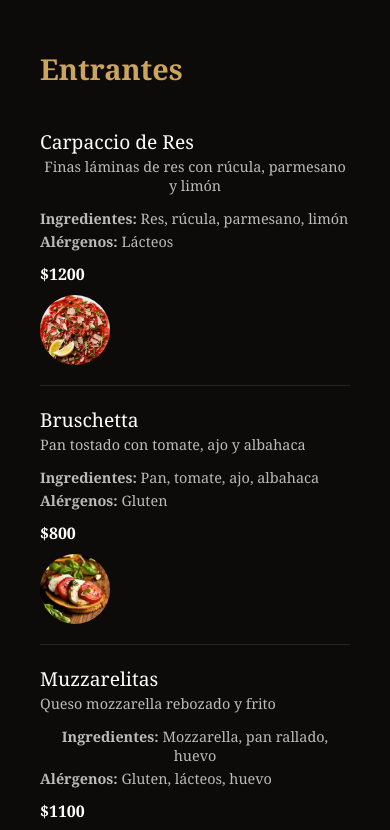
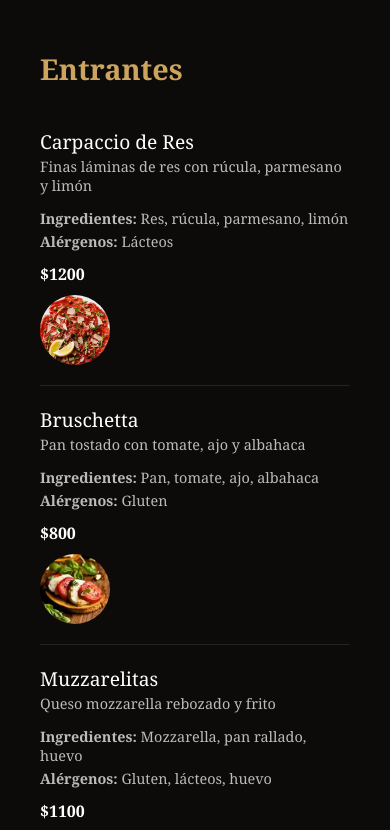
Before and after one commit to FedericoHerreraa/Apps-Interactivas, a React (Vite) app: page / in a window 390 px wide. Shown: the part 962-1792 px from the top of the page. Built offline with nearby package versions, Linux system fonts and the light colour scheme.

Commit message:
mejorando mobile view

```diff
--- a/src/components/MenuSection/Menu.css
+++ b/src/components/MenuSection/Menu.css
@@ -46,6 +46,7 @@
 }
 
 .menu-item div {
+    text-align: left;
     display: flex;
     flex-direction: column;
     align-items: flex-start;
--- a/src/components/MenuSection/MenuSection.jsx
+++ b/src/components/MenuSection/MenuSection.jsx
@@ -18,7 +18,7 @@ function MenuSection() {
                   {subcategory.items.map((item, i) => (
                     <div key={i} className="menu-item">
                       <div>
-                        <div style={{ marginBottom: '10px' }}>
+                        <div style={{ marginBottom: '10px', textAlign: 'start' }}>
                           <h3>{item.name}</h3>
                           <p>{item.description}</p>
                         </div>
@@ -36,7 +36,7 @@ function MenuSection() {
             section.items.map((item, i) => (
               <div key={i} className="menu-item">
                 <div>
-                  <div style={{ marginBottom: '10px' }}>
+                  <div style={{ marginBottom: '10px', textAlign: 'start' }}>
                     <h3>{item.name}</h3>
                     <p>{item.description}</p>
                   </div>
```
